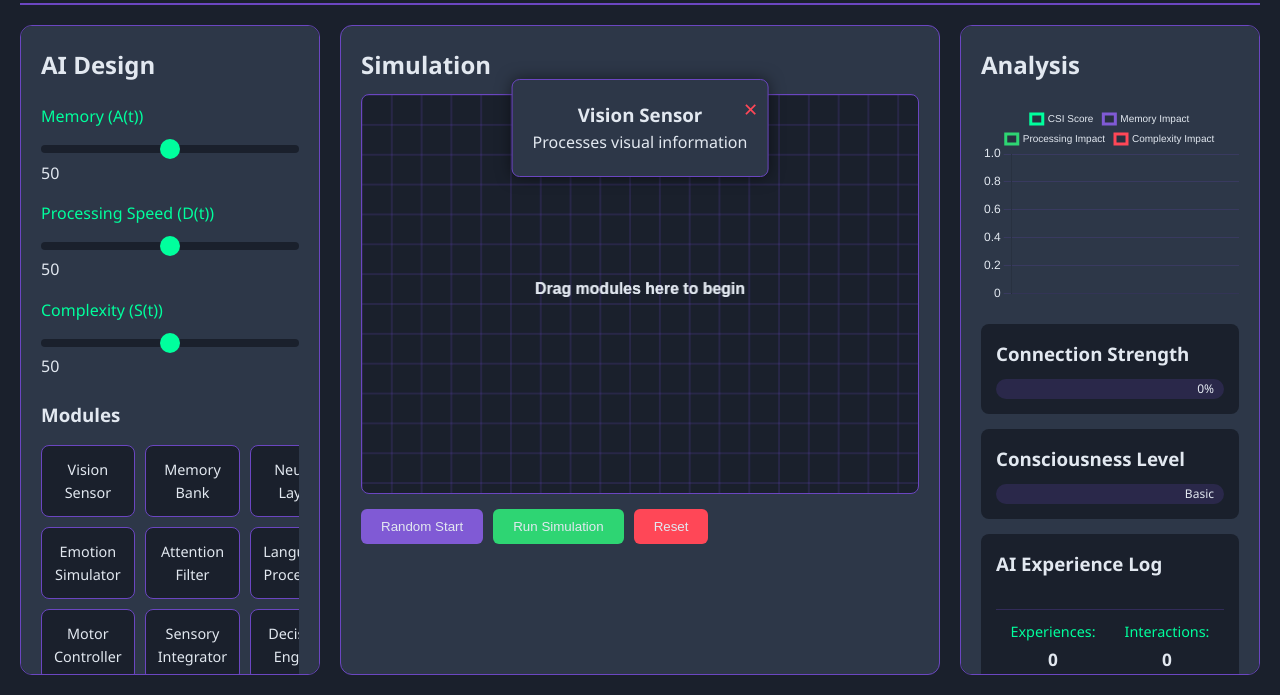
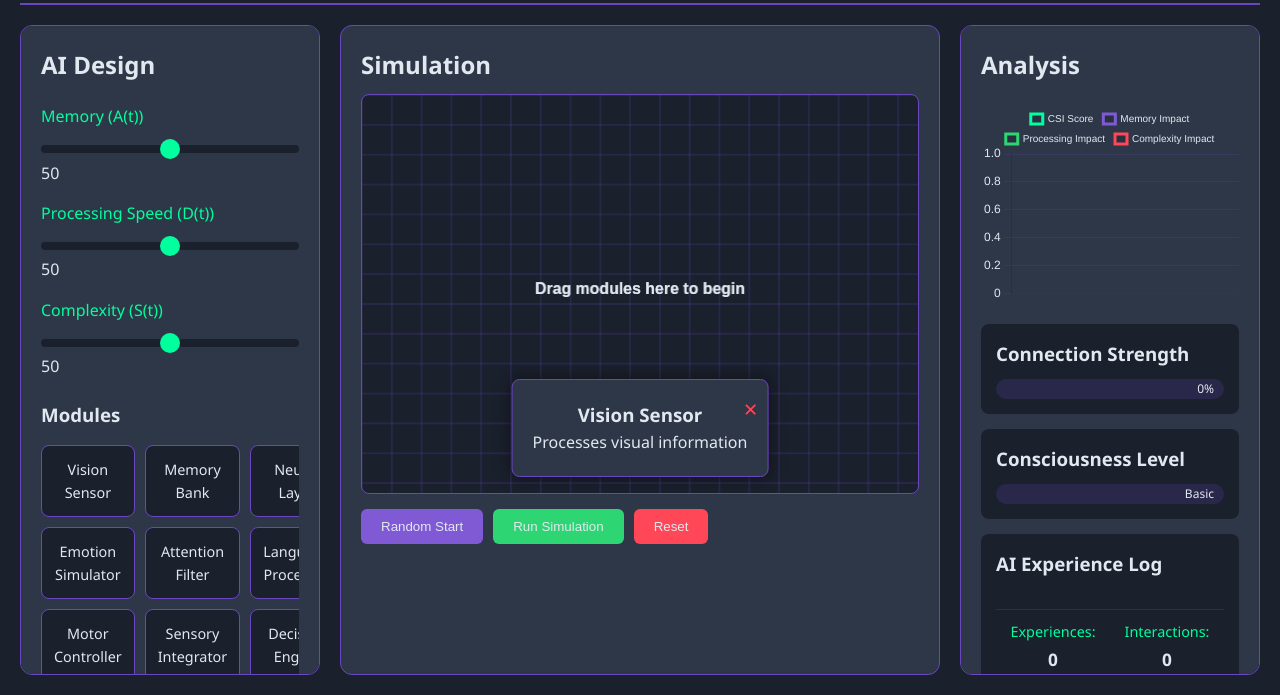
Before and after one commit to honeylouluzon/Introduction-to-Vibe-Coding-EPOC, a plain HTML site: page index.html in a window 1280 px wide. Both pictures are taken after a click on the element "Vision Sensor". Shown: the part 121-816 px from the top of the page. Drawn offline with nearby package versions, Linux system fonts and the light colour scheme.

Commit message:
Manually fixed the pop up position

```diff
--- a/index.html
+++ b/index.html
@@ -109,7 +109,7 @@
         </main>
     </div>
 
-    <div id="module-popup" class="module-popup" style="display: none; position: absolute; z-index: 2000;">
+    <div id="module-popup" class="module-popup" style="display: none; position: absolute; z-index: 1000;">
         <div class="popup-content">
             <span class="close" onclick="closeModulePopup()">&times;</span>
             <h3 id="popup-title">Module Title</h3>
@@ -124,7 +124,7 @@ function showModulePopup(title, description) {
     document.getElementById('popup-description').innerText = description;
 
     // Set a fixed position for the popup
-    popup.style.top = '200px'; // Example fixed position
+    popup.style.top = '500px'; // Example fixed position
     popup.style.left = '50%';
     popup.style.transform = 'translateX(-50%)';
 
```
